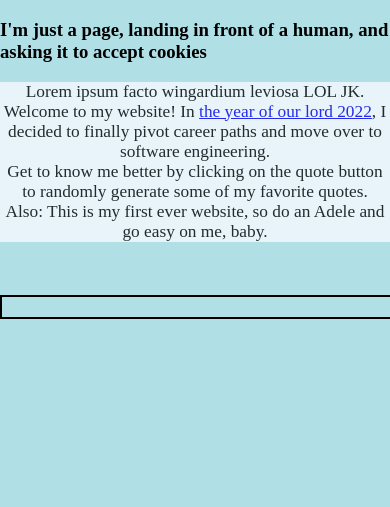
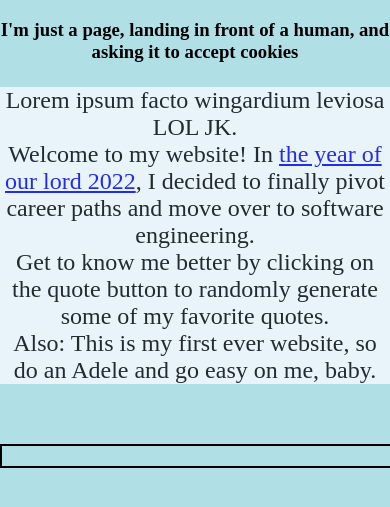
Before and after one commit to MemphisFoo/personal-website, a plain HTML site: page index.html in a window 390 px wide. Shown: the part 61-568 px from the top of the page. Drawn offline with Linux system fonts and the light colour scheme.

Commit message:
tried to center the quote button, looks funny on mobile. change font size on #p, adjusted subheader to h3

```diff
--- a/style.css
+++ b/style.css
@@ -6,8 +6,9 @@ margin: 0%;
 }
 
 h1,
-h4 {text-align: center;font-family: openSans;}
+h3 {text-align: center;font-family: openSans;}
 #quoteDisplay {font-family: openSans;
+    font-size:16pt;
     border: 2px solid black;
     width:1000px;
     min-height: auto;
@@ -18,14 +19,15 @@ h4 {text-align: center;font-family: openSans;}
     max-width:1000px;
 }
 #p {text-align: center;
-    font-family: openSans; font-size:13pt;
+    font-family: openSans; font-size:18pt;
     background-color: ghostwhite;
     opacity:0.8;
     margin-right: auto;
     margin-left: auto;
-    max-width:1000px;
+    max-width:1300px;
 }
 #quotBtn {position:absolute;
-    margin-left:48em;
+    margin-left: 44em;
+    margin-right: 44em;
     width:150px
 }
```
